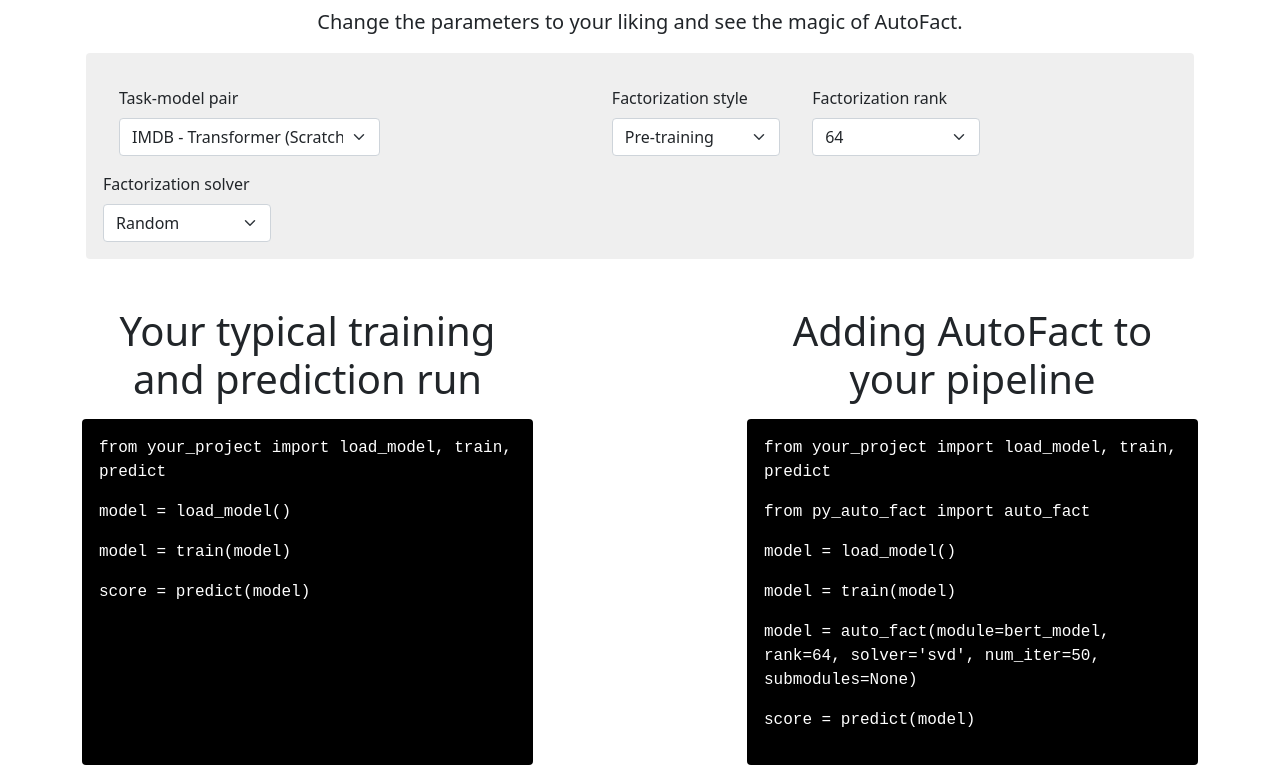
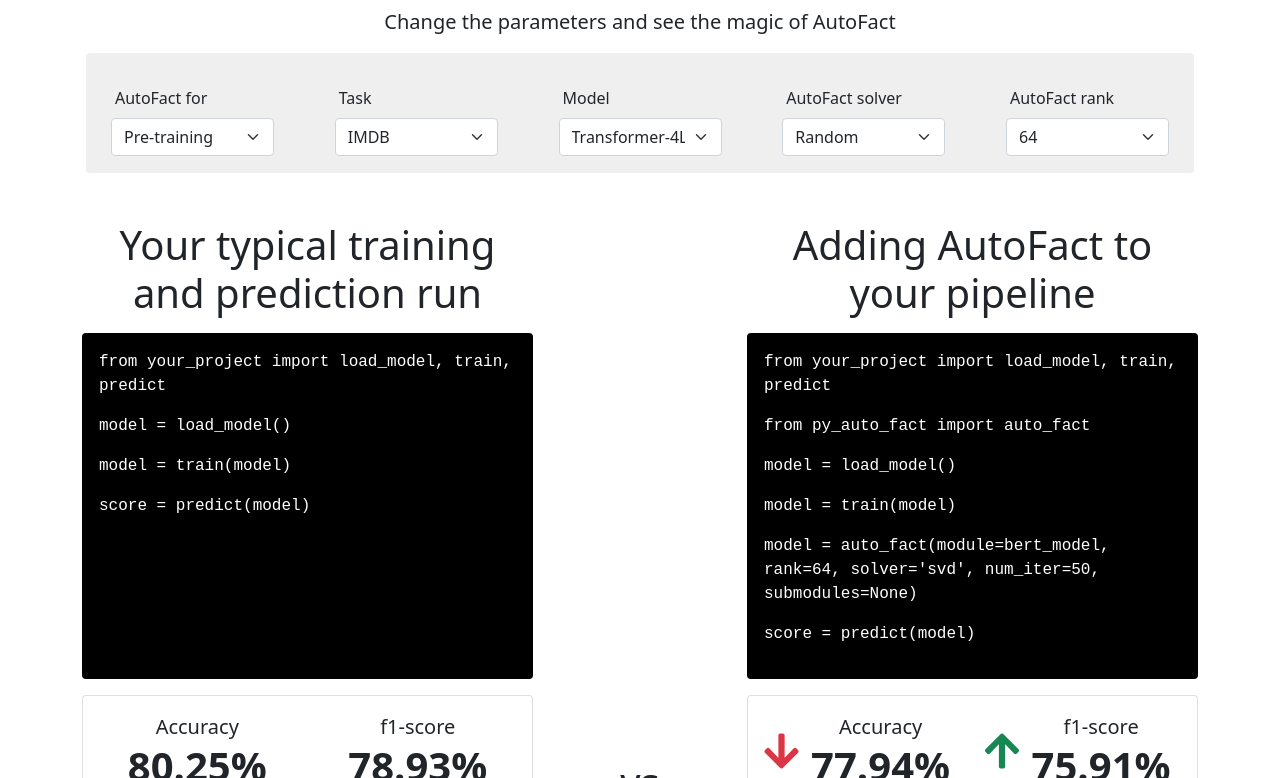
Before and after one commit to SamuelCahyawijaya/greenformer-demo, a plain HTML site: page index.html in a window 1280 px wide. Shown: the part 596-1374 px from the top of the page. Drawn offline with nearby package versions, Linux system fonts and the light colour scheme.

Commit message:
Change footer and select

```diff
--- a/index.html
+++ b/index.html
@@ -40,46 +40,49 @@
         <div class="demo-auto-fact container container-fluid">
             <div>
                 <div id="demo" class="display-5 text-center demo-title-box-auto-fact p-2">See <b>AutoFact</b> in action</div>
-                <div class="lead text-center m-3">Change the parameters to your liking and see the magic of <b>AutoFact</b>.</div>
-                <div class="form-auto-fact row g-3 mx-1 my-2 py-3">
-                    <div class="col-3 mx-4">
-                        <label for="task-model-pair" class="form-label">Task-model pair</label>
-                        <select id="task-model-pair" class="form-select">
-                            <option value="imdb-transformer-scratch">IMDB - Transformer (Scratch)</option>
-                            <option value="imdb-transformer-pretrained">IMDB - Transformer (Pretrained)</option>
-                            <option value="sst-transformer-scratch">SST - Transformer (Scratch)</option>
-                            <option value="sst-transformer-pretrained">SST - Transformer (Pretrained)</option>
-                            <option value="mnli-matched-transformer-scratch">MNLI_matched - Transformer (Scratch)</option>
-                            <option value="mnli-matched-transformer-pretrained">MNLI_matched - Transformer (Pretrained)</option>
-                            <option value="mnli-mismatched-transformer-scratch">MNLI_mismatched - Transformer (Scratch)</option>
-                            <option value="mnli-mismatched-transformer-pretrained">MNLI_mismatched - Transformer (Pretrained)</option>
+                <div class="lead text-center m-3">Change the parameters and see the magic of <b>AutoFact</b></div>
+                <div class="form-auto-fact row g-3 mx-1 my-2 p-3 justify-content-between">
+                    <div class="col-2">
+                        <label for="auto-fact-style" class="form-label mx-1">AutoFact for</label>
+                        <select id="auto-fact-style" class="form-select">
+                            <option value="pre-training">Pre-training</option>
+                            <option value="post-fine-tuning">Post fine-tuning</option>
+                            <option value="context-learning">In-context learning</option>
                         </select>
                     </div>
-                    <div class="col-2"></div>
-                    <div class="col-2 mx-2">
-                        <label for="factorization-style" class="form-label">Factorization style</label>
-                        <select id="factorization-style" class="form-select">
-                            <option value="pre-training">Pre-training</option>
-                            <option value="post-fine-tuning">Post fine-tuning</option>
-                            <option value="context-learning">Context learning</option>
+                    <div class="col-2">
+                        <label for="task" class="form-label mx-1">Task</label>
+                        <select id="task" class="form-select">
+                            <option value="imdb">IMDB</option>
+                            <option value="sst">SST</option>
+                            <option value="mnli-matched">MNLI_matched</option>
+                            <option value="mnli-mismatched">MNLI_mismatched</option>
+                            <option value="cifar-10">CIFAR-10</option>
+                            <option value="cifar-100">CIFAR-100</option>
                         </select>
                     </div>
-                    <div class="col-2 mx-2">
-                        <label for="factorization-rank" class="form-label">Factorization rank</label>
-                        <select id="factorization-rank" class="form-select">
+                    <div class="col-2">
+                        <label for="model" class="form-label mx-1">Model</label>
+                        <select id="model" class="form-select">
+                            <option value="transformer-4l">Transformer-4L</option>
+                        </select>
+                    </div>
+                    <div class="col-2">
+                        <label for="auto-fact-solver" class="form-label mx-1">AutoFact solver</label>
+                        <select id="auto-fact-solver" class="form-select">
+                            <option value="random">Random</option>
+                            <option value="svd">SVD</option>
+                            <option value="snmf">SNMF</option>
+                        </select>
+                    </div>
+                    <div class="col-2">
+                        <label for="auto-fact-rank" class="form-label mx-1">AutoFact rank</label>
+                        <select id="auto-fact-rank" class="form-select">
                             <option value="64">64</option>
                             <option value="128">128</option>
                             <option value="192">192</option>
                             <option value="256">256</option>
                             <option value="320">320</option>
-                        </select>
-                    </div>
-                    <div class="col-2 mx-2">
-                        <label for="factorization-solver" class="form-label">Factorization solver</label>
-                        <select id="factorization-solver" class="form-select">
-                            <option value="random">Random</option>
-                            <option value="svd">SVD</option>
-                            <option value="snmf">SNMF</option>
                         </select>
                     </div>
                 </div>
@@ -221,12 +224,16 @@
             <div class="container container-fluid py-5">
                 <div class="row justify-content-between">
                     <div class="col-3">
-                        <div><i class="fab fa-github my-3 display-6"></i></div>
-                        <div class="lead my-3 fw-bold">GitHub</div>
-                        <div class="my-3">Visit our <a href="https://github.com/SamuelCahyawijaya/py_auto_fact">repository</a> here.</div>
+                        <a href="https://github.com/SamuelCahyawijaya/py_auto_fact" class="text-light" style="text-decoration: none;">
+                            <div class="lead my-3 fw-bold"><i class="fab fa-github my-3 me-3 display-6"></i>GitHub</div>
+                            <div class="my-3">Visit <b>PyAutoFact</b> repository here.</div>
+                        </a>
+                        <a href="https://pypi.org/project/PyAutoFact/" class="text-light" style="text-decoration: none;">
+                            <div class="lead my-3 fw-bold"><i class="fab fa-python mt-5 mb-3 me-3 display-6"></i>PyPi</div>
+                            <div class="my-3">Install <b>PyAutoFact</b> from PyPi.</div>
+                        </a>
                     </div>
                     <div class="col-6">
-                        <div><i class="fas fa-file-alt my-3 display-6"></i></div>
                         <div class="lead my-3 fw-bold">Cite us</div>
                         <div class="my-3" style="text-align: justify;">AutoFact has been accepted by AAAI 2022 and you can find the paper <a href="#">here</a>. If you are using any component of AutoFact for research purposes, please cite the following paper:</div>
                         <pre class="w-100 text-dark">@inproceedings{cahyawijaya2021autofact,<br>    title={AutoFact: Factorization Library for More Efficient Deep Learning Models},<br>    author={Samuel Cahyawijaya and Genta Indra Winata and Holy Lovenia and Bryan Wilie and Wenliang Dai and Etsuko Ishii and Pascale Fung},<br>    booktitle={Proceedings of the 36th AAAI Conference on Artificial Intelligence (Demo Track), 2021},<br>    year={2021}<br>}</pre>
```
